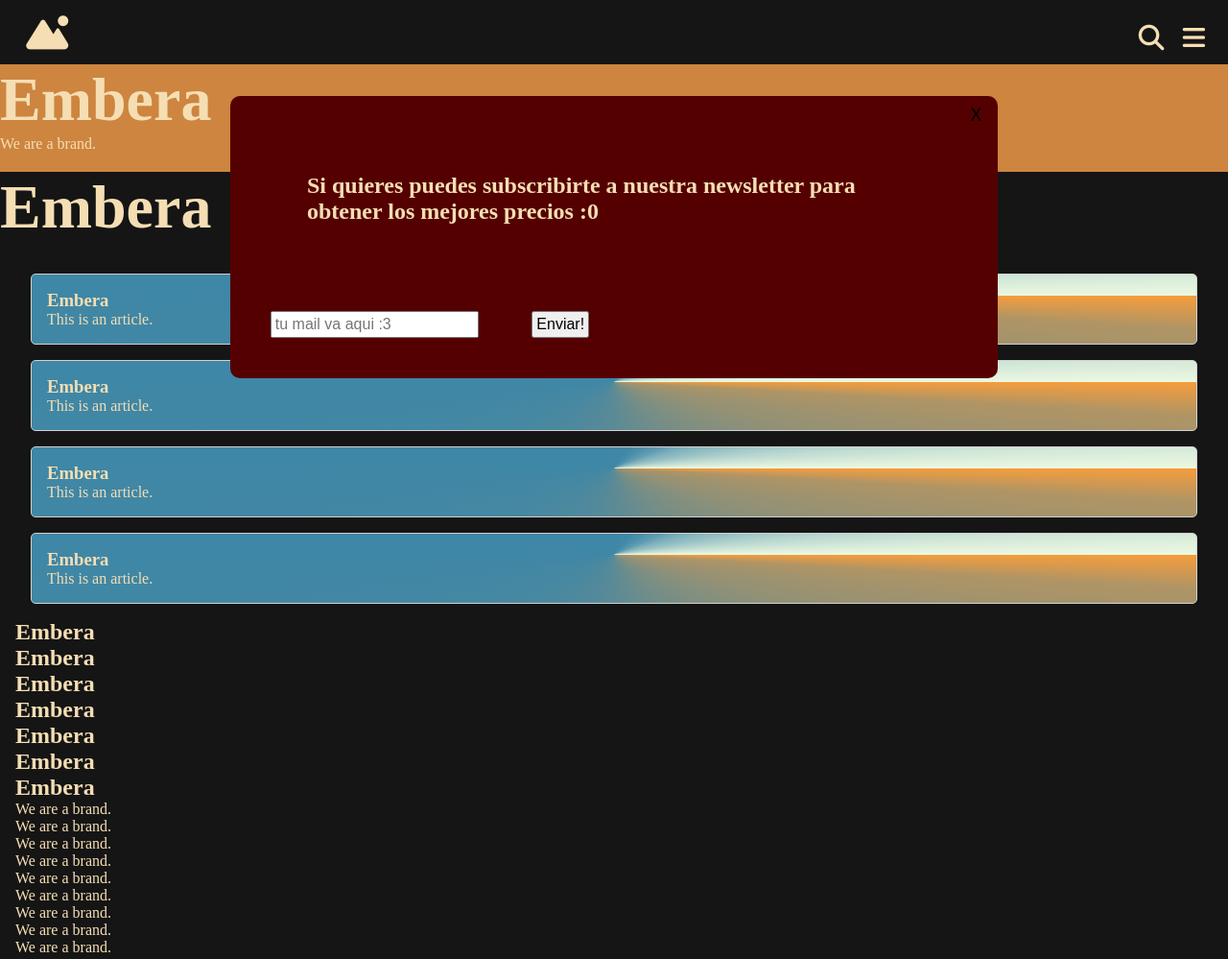
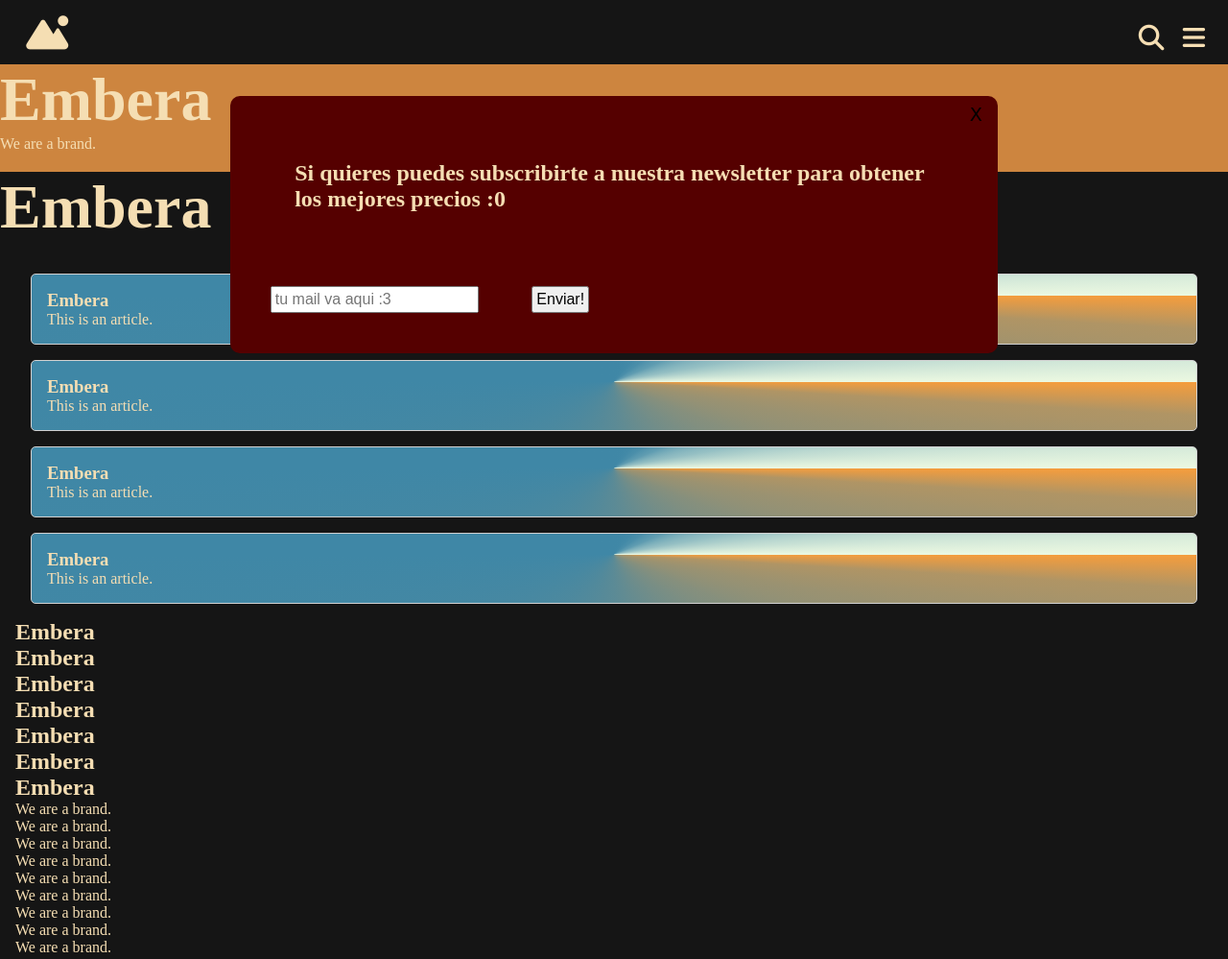
Before and after one commit to bluedec/CAC-Group-7, a plain HTML site: page index.html in a window 1280 px wide. Shown: the top 999 px of the page at 96% size. Drawn offline with Linux system fonts and the light colour scheme.

Commit message:
Minor fix

```diff
--- a/css/styles.css
+++ b/css/styles.css
@@ -108,7 +108,7 @@ main {
 }
 
 #newsletter > h2 {
-	padding: 5vw;
+	padding: 4vw;
 }
 
 #newsletter > input {
```
